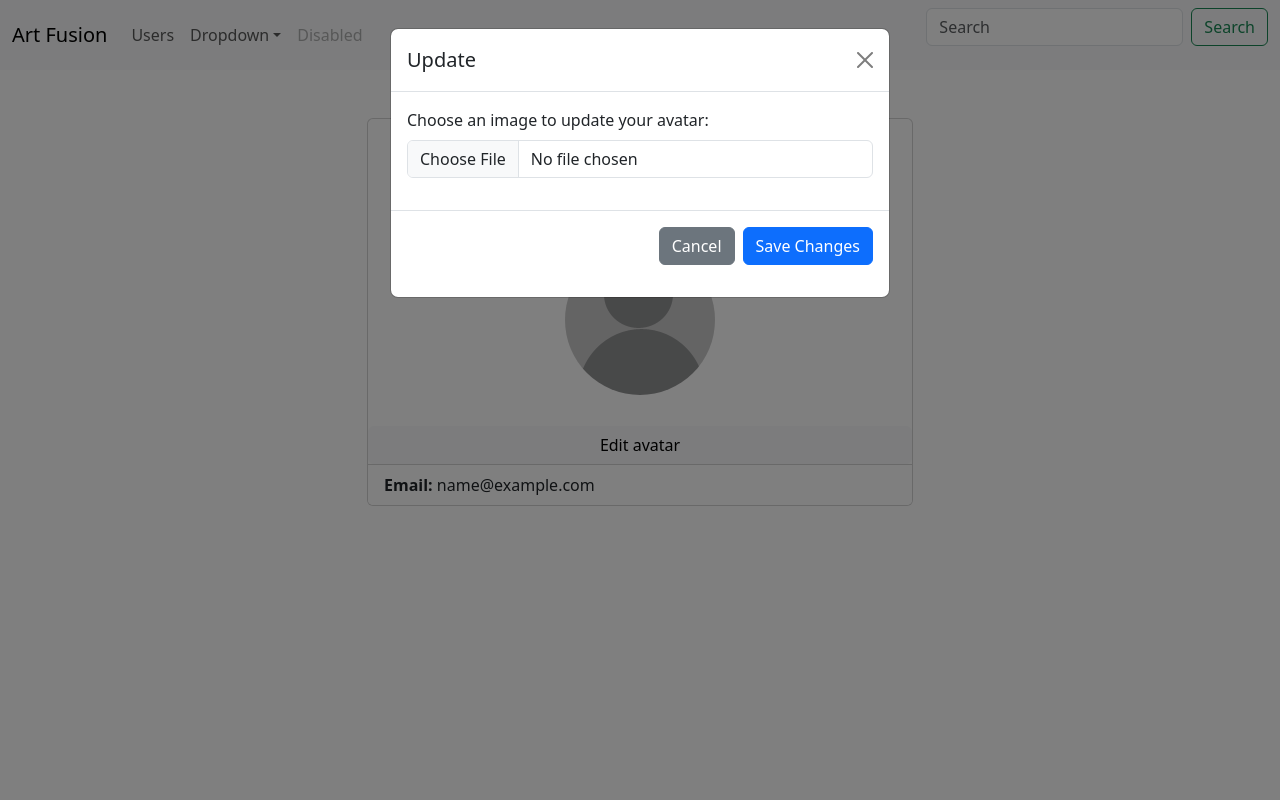
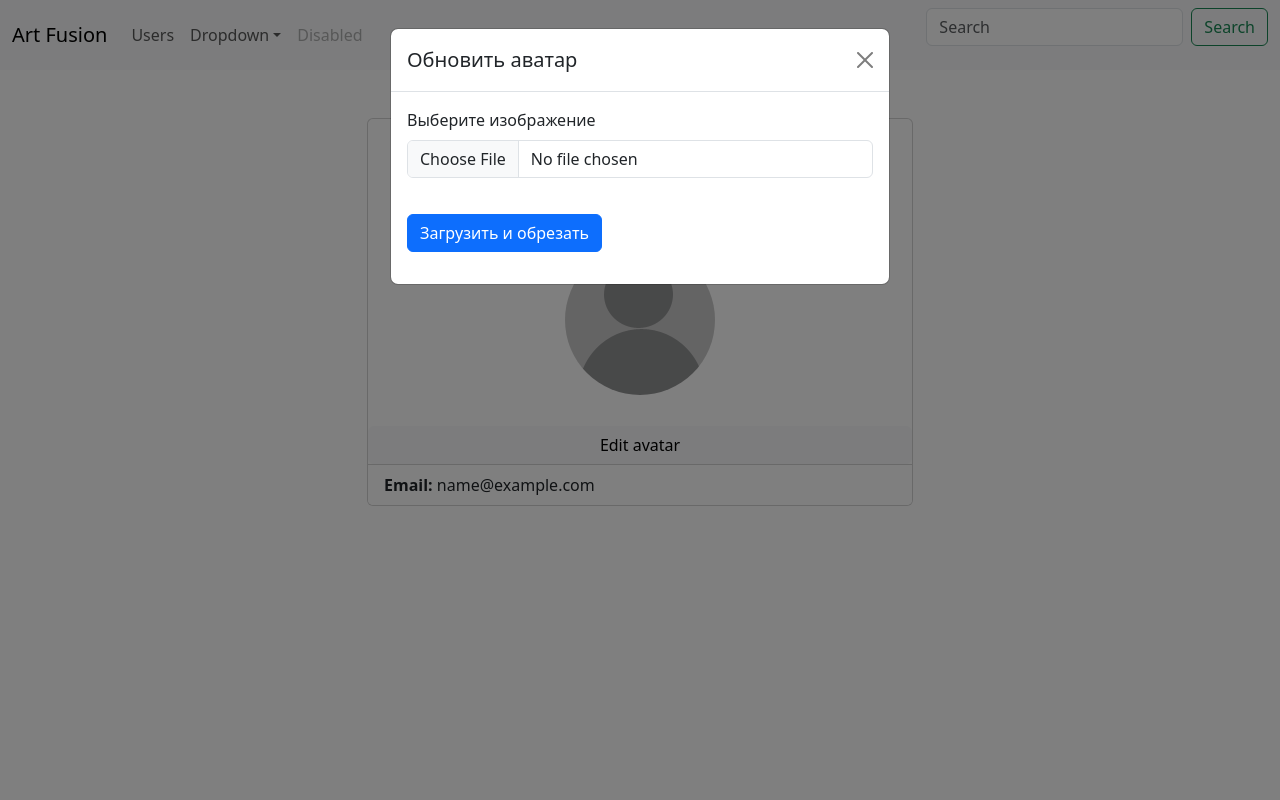
Before and after one commit to sleepkqq/ArtFusion, a Flask app: page /user/1 in a window 1280 px wide, after a click on "Edit avatar". Run offline with Flask 3, Linux system fonts and the light colour scheme; the visitor is signed in with stand-in values (Sample User, id 1); data comes from the database, SQL or seed files in the repository; data that the repository does not hold is empty; some libraries are stand-ins or nearby versions.

Commit message:
profile images now 1x1 res, add js to crop images

```diff
--- a/app/routes.py
+++ b/app/routes.py
@@ -2,7 +2,7 @@ from io import BytesIO
 from app import app, db
 from app.models import User, Post, Contact, Like
 from flask_login import login_user, login_required, logout_user, current_user
-from flask import render_template, request, redirect, url_for, send_file, send_from_directory
+from flask import render_template, request, redirect, url_for, send_file, send_from_directory, jsonify
 from PIL import Image
 
 
--- a/app/static/style.css
+++ b/app/static/style.css
@@ -18,3 +18,15 @@
     font-weight: bold;
     margin-left: 5px;
 }
+
+#imagePreviewContainer {
+    text-align: center;
+    margin-top: 20px;
+}
+
+#imagePreview {
+    max-width: 100%;
+    max-height: 300px;
+    margin-top: 10px;
+    display: none;
+}
--- a/app/templates/base.html
+++ b/app/templates/base.html
@@ -7,12 +7,14 @@
     <title>{% block title %}{% endblock %}</title>
     <link rel="stylesheet" href="https://cdn.jsdelivr.net/npm/bootstrap@5.3.1/dist/css/bootstrap.min.css">
     <link rel="stylesheet" href="{{ url_for('static', filename='style.css') }}">
+    <link rel="stylesheet" href="https://cdnjs.cloudflare.com/ajax/libs/cropperjs/1.5.12/cropper.min.css">
 </head>
 <body>
 <nav class="navbar navbar-expand-lg bg-body-tertiary">
     <div class="container-fluid">
         <a class="navbar-brand" href="/">Art Fusion</a>
-            <button class="navbar-toggler" type="button" data-bs-toggle="collapse" data-bs-target="#navbarSupportedContent" aria-controls="navbarSupportedContent" aria-expanded="false" aria-label="Toggle navigation">
+        <button class="navbar-toggler" type="button" data-bs-toggle="collapse" data-bs-target="#navbarSupportedContent"
+                aria-controls="navbarSupportedContent" aria-expanded="false" aria-label="Toggle navigation">
             <span class="navbar-toggler-icon"></span>
         </button>
         <div class="collapse navbar-collapse" id="navbarSupportedContent">
@@ -21,7 +23,8 @@
                     <a class="nav-link" href="/user/all">Users</a>
                 </li>
                 <li class="nav-item dropdown">
-                        <a class="nav-link dropdown-toggle" href="#" role="button" data-bs-toggle="dropdown" aria-expanded="false">Dropdown</a>
+                    <a class="nav-link dropdown-toggle" href="#" role="button" data-bs-toggle="dropdown"
+                       aria-expanded="false">Dropdown</a>
                     <ul class="dropdown-menu">
                         <li><a class="dropdown-item" href="/news">News feed</a></li>
                         <li><a class="dropdown-item" href="/contact">Contact Us</a></li>
@@ -32,7 +35,8 @@
                 </li>
             </ul>
             <form method="get" action="{{ url_for('search') }}" class="d-flex" role="search">
-                    <input class="form-control me-2" type="search" placeholder="Search" aria-label="Search" name="query" required>
+                <input class="form-control me-2" type="search" placeholder="Search" aria-label="Search" name="query"
+                       required>
                 <button class="btn btn-outline-success" type="submit">Search</button>
             </form>
         </div>
--- a/app/templates/user.html
+++ b/app/templates/user.html
@@ -18,15 +18,19 @@
                                 No status available.
                             {% endif %}
                             {% if user.username == current_user.username %}
-                                <button class="btn btn-light" data-bs-toggle="modal" data-bs-target="#editStatusModal{{ user.id }}">
+                                <button class="btn btn-light" data-bs-toggle="modal"
+                                        data-bs-target="#editStatusModal{{ user.id }}">
                                     <i class="bi bi-heart">✏</i>
                                 </button>
                             {% endif %}
                         </p>
-                        <img src="{{ url_for('avatar', user_id=user.id) }}" alt="User Avatar" class="img-fluid rounded-circle" style="max-width: 150px; margin-bottom: 15px;">
+                        <img src="{{ url_for('avatar', user_id=user.id) }}" alt="User Avatar"
+                             class="img-fluid rounded-circle" style="max-width: 150px; margin-bottom: 15px;">
                     </div>
                     {% if user.username == current_user.username %}
-                        <button class="btn btn-light" data-bs-toggle="modal" data-bs-target="#updateAvatarModal{{ user.id }}">Edit avatar</button>
+                        <button class="btn btn-light" data-bs-toggle="modal"
+                                data-bs-target="#updateAvatarModal{{ user.id }}">Edit avatar
+                        </button>
                     {% endif %}
                     <ul class="list-group list-group-flush">
                         <li class="list-group-item"><b>Email:</b> {{ user.email }}</li>
@@ -37,7 +41,8 @@
                     {% for post in user.posts %}
                         <div class="col-md-6 col-lg-4 mb-4">
                             <div class="card">
-                                <img src="{{ url_for('get_image', post_id=post.id) }}" alt="News Image" class="card-img-top">
+                                <img src="{{ url_for('get_image', post_id=post.id) }}" alt="News Image"
+                                     class="card-img-top">
                                 <div class="card-body">
                                     <p class="card-text">{{ post.text }}</p>
                                     <div class="d-flex justify-content-between align-items-center">
@@ -61,12 +66,19 @@
                                         {% endif %}
                                         {% if current_user.username == post.username %}
                                             <div class="dropdown">
-                                            <button class="btn btn-primary" type="button" id="dropdownMenuButton{{ post.id }}" data-bs-toggle="dropdown" aria-haspopup="true" aria-expanded="false">
+                                                <button class="btn btn-primary" type="button"
+                                                        id="dropdownMenuButton{{ post.id }}" data-bs-toggle="dropdown"
+                                                        aria-haspopup="true" aria-expanded="false">
                                                     <i class="bi bi-heart">···</i>
                                                 </button>
-                                            <div class="dropdown-menu" aria-labelledby="dropdownMenuButton{{ post.id }}">
-                                                <button class="dropdown-item" data-bs-toggle="modal" data-bs-target="#editModal{{ post.id }}">Edit</button>
-                                                <button class="dropdown-item" data-bs-toggle="modal" data-bs-target="#deleteModal{{ post.id }}">Delete</button>
+                                                <div class="dropdown-menu"
+                                                     aria-labelledby="dropdownMenuButton{{ post.id }}">
+                                                    <button class="dropdown-item" data-bs-toggle="modal"
+                                                            data-bs-target="#editModal{{ post.id }}">Edit
+                                                    </button>
+                                                    <button class="dropdown-item" data-bs-toggle="modal"
+                                                            data-bs-target="#deleteModal{{ post.id }}">Delete
+                                                    </button>
                                                 </div>
                                             </div>
                                         {% endif %}
@@ -78,22 +90,26 @@
                 </div>
 
                 {% for post in user.posts %}
-                    <div class="modal fade" id="editModal{{ post.id }}" tabindex="-1" aria-labelledby="editModalLabel{{ post.id }}" aria-hidden="true">
+                    <div class="modal fade" id="editModal{{ post.id }}" tabindex="-1"
+                         aria-labelledby="editModalLabel{{ post.id }}" aria-hidden="true">
                         <div class="modal-dialog">
                             <div class="modal-content">
                                 <div class="modal-header">
                                     <h5 class="modal-title" id="editModalLabel{{ post.id }}">Edit Post</h5>
-                                    <button type="button" class="btn-close" data-bs-dismiss="modal" aria-label="Close"></button>
+                                    <button type="button" class="btn-close" data-bs-dismiss="modal"
+                                            aria-label="Close"></button>
                                 </div>
                                 <form method="post" action="/edit/{{ post.id }}">
                                     <div class="modal-body">
                                         <div class="mb-3">
                                             <label for="edit_text" class="form-label">Edit Post Text:</label>
-                                            <textarea class="form-control" id="edit_text" name="edit_text">{{ post.text }}</textarea>
+                                            <textarea class="form-control" id="edit_text"
+                                                      name="edit_text">{{ post.text }}</textarea>
                                         </div>
                                     </div>
                                     <div class="modal-footer">
-                                        <button type="button" class="btn btn-secondary" data-bs-dismiss="modal">Cancel</button>
+                                        <button type="button" class="btn btn-secondary" data-bs-dismiss="modal">Cancel
+                                        </button>
                                         <button type="submit" class="btn btn-primary">Save Changes</button>
                                     </div>
                                 </form>
@@ -101,19 +117,22 @@
                         </div>
                     </div>
 
-                    <div class="modal fade" id="deleteModal{{ post.id }}" tabindex="-1" aria-labelledby="deleteModalLabel{{ post.id }}" aria-hidden="true">
+                    <div class="modal fade" id="deleteModal{{ post.id }}" tabindex="-1"
+                         aria-labelledby="deleteModalLabel{{ post.id }}" aria-hidden="true">
                         <div class="modal-dialog">
                             <div class="modal-content">
                                 <div class="modal-header">
                                     <h5 class="modal-title" id="deleteModalLabel{{ post.id }}">Delete Post</h5>
-                                    <button type="button" class="btn-close" data-bs-dismiss="modal" aria-label="Close"></button>
+                                    <button type="button" class="btn-close" data-bs-dismiss="modal"
+                                            aria-label="Close"></button>
                                 </div>
                                 <form method="post" action="/delete/{{ post.id }}">
                                     <div class="modal-body">
                                         <p>Are you sure you want to delete this post?</p>
                                     </div>
                                     <div class="modal-footer">
-                                        <button type="button" class="btn btn-secondary" data-bs-dismiss="modal">Cancel</button>
+                                        <button type="button" class="btn btn-secondary" data-bs-dismiss="modal">Cancel
+                                        </button>
                                         <button type="submit" class="btn btn-danger">Delete</button>
                                     </div>
                                 </form>
@@ -122,45 +141,54 @@
                     </div>
                 {% endfor %}
 
-                <div class="modal fade" id="updateAvatarModal{{ user.id }}" tabindex="-1" aria-labelledby="updateAvatarModalLabel{{ user.id }}" aria-hidden="true">
+                <div class="modal fade" id="updateAvatarModal{{ user.id }}" tabindex="-1"
+                     aria-labelledby="updateAvatarModalLabel{{ user.id }}" aria-hidden="true">
                     <div class="modal-dialog">
                         <div class="modal-content">
                             <div class="modal-header">
-                                <h5 class="modal-title" id="updateAvatarModalLabel{{ user.id }}">Update</h5>
-                                <button type="button" class="btn-close" data-bs-dismiss="modal" aria-label="Close"></button>
+                                <h5 class="modal-title" id="updateAvatarModalLabel{{ user.id }}">Обновить аватар</h5>
+                                <button type="button" class="btn-close" data-bs-dismiss="modal"
+                                        aria-label="Close"></button>
                             </div>
-                            <form method="post" action="{{ url_for('avatar', user_id=user.id) }}" enctype="multipart/form-data">
                             <div class="modal-body">
+                                <form id="imageForm" method="get" action="/user/{{ user.id }}" class="needs-validation"
+                                      novalidate>
+                                    <div id="user-id" data-user-id="{{ user.id }}"></div>
                                     <div class="mb-3">
-                                        <label for="image" class="form-label">Choose an image to update your avatar:</label>
-                                        <input type="file" class="form-control" id="image" name="image" accept="image/*">
+                                        <label for="imageInput" class="form-label">Выберите изображение</label>
+                                        <input type="file" name="image" id="imageInput" class="form-control" required>
+                                        <div class="invalid-feedback">Пожалуйста, выберите изображение.</div>
                                     </div>
+                                    <div id="imagePreviewContainer">
+                                        <img id="imagePreview" src="" alt="Image Preview">
                                     </div>
-                                <div class="modal-footer">
-                                    <button type="button" class="btn btn-secondary" data-bs-dismiss="modal">Cancel</button>
-                                    <button type="submit" class="btn btn-primary">Save Changes</button>
-                                </div>
+                                    <button type="submit" class="btn btn-primary mt-3">Загрузить и обрезать</button>
                                 </form>
                             </div>
                         </div>
                     </div>
+                </div>
 
-                <div class="modal fade" id="editStatusModal{{ user.id }}" tabindex="-1" aria-labelledby="editStatusModalLabel{{ user.id }}" aria-hidden="true">
+                <div class="modal fade" id="editStatusModal{{ user.id }}" tabindex="-1"
+                     aria-labelledby="editStatusModalLabel{{ user.id }}" aria-hidden="true">
                     <div class="modal-dialog">
                         <div class="modal-content">
                             <div class="modal-header">
                                 <h5 class="modal-title" id="editModalLabel{{ user.id }}">Edit status</h5>
-                                <button type="button" class="btn-close" data-bs-dismiss="modal" aria-label="Close"></button>
+                                <button type="button" class="btn-close" data-bs-dismiss="modal"
+                                        aria-label="Close"></button>
                             </div>
                             <form method="post" action="/status/{{ user.id }}">
                                 <div class="modal-body">
                                     <div class="mb-3">
                                         <label for="status" class="form-label">New status:</label>
-                                        <textarea class="form-control" id="status" name="status">{{ user.status }}</textarea>
+                                        <textarea class="form-control" id="status"
+                                                  name="status">{{ user.status }}</textarea>
                                     </div>
                                 </div>
                                 <div class="modal-footer">
-                                    <button type="button" class="btn btn-secondary" data-bs-dismiss="modal">Cancel</button>
+                                    <button type="button" class="btn btn-secondary" data-bs-dismiss="modal">Cancel
+                                    </button>
                                     <button type="submit" class="btn btn-primary">Save Changes</button>
                                 </div>
                             </form>
@@ -170,4 +198,7 @@
             </div>
         </div>
     </div>
+
+    <script src="https://cdnjs.cloudflare.com/ajax/libs/cropperjs/1.5.12/cropper.min.js"></script>
+    <script src="{{ url_for('static', filename='script.js') }}"></script>
 {% endblock %}
--- /dev/null
+++ b/package.json
@@ -0,0 +1,5 @@
+{
+  "dependencies": {
+    "cropperjs": "^1.6.0"
+  }
+}
```
Also changed, not shown: app/static/script.js (added, +52 -0 lines), package-lock.json (added). Lines whose indentation alone changed are shown as unchanged.
